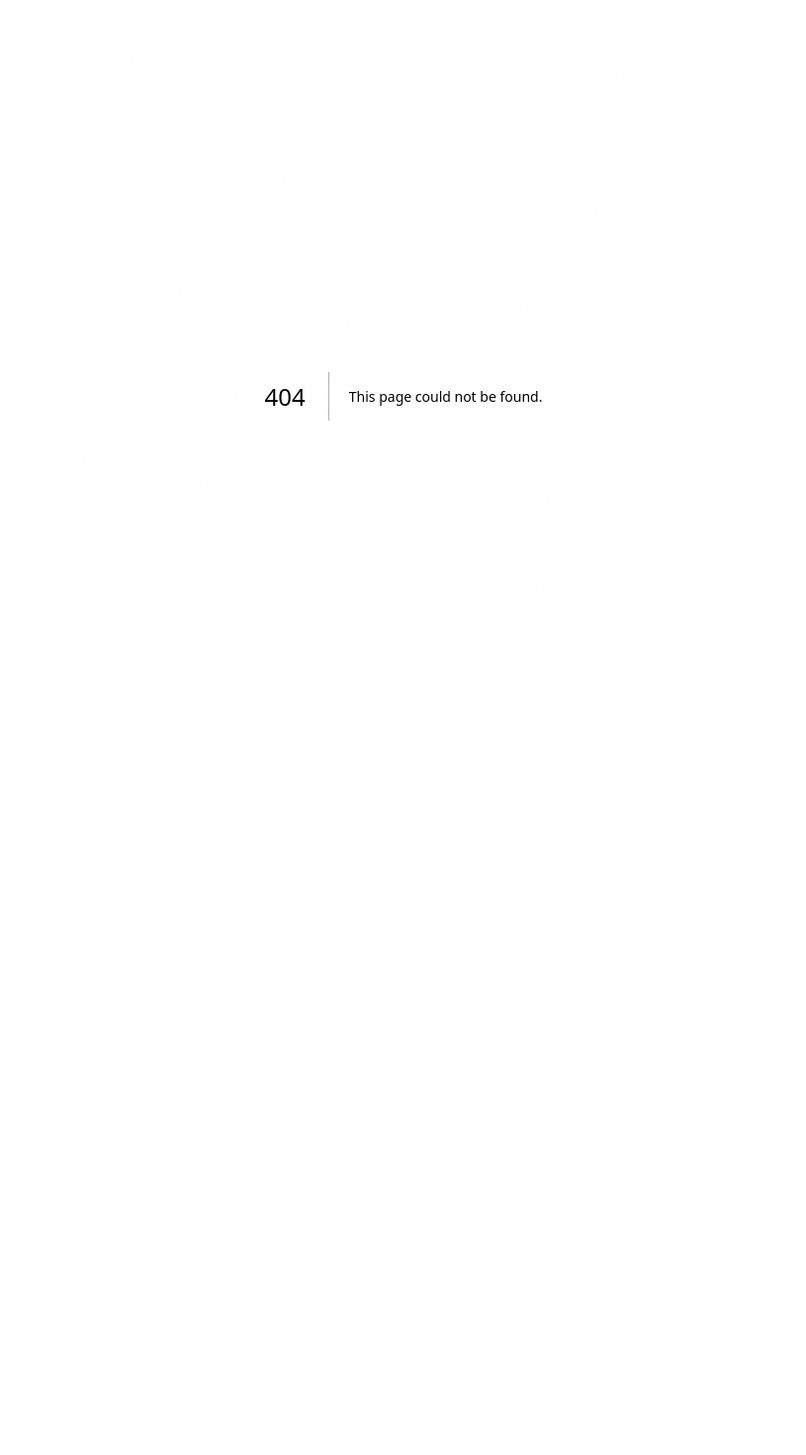
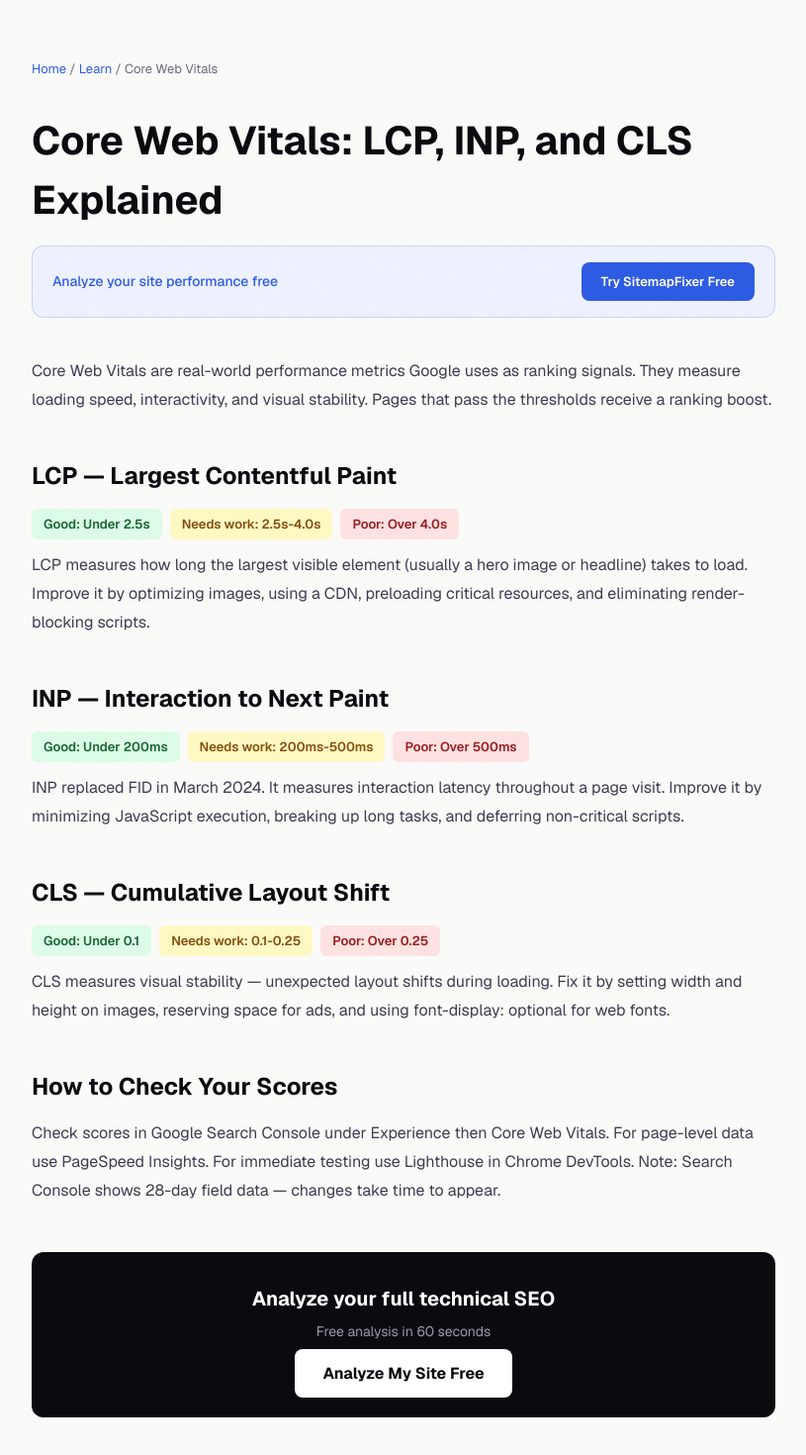
Before and after one commit to Watermelon-Coctail-Bar/sitemap-fixer, a Next.js app: page /learn/core-web-vitals in a window 1280 px wide. Before the commit this address had no page. Shown: the top 1470 px of the page at 99% size, without its empty margins (232-1047 px from the left). Before the commit the page ends 800 px from the top, so only its background shows below. Built offline with nearby package versions, Linux system fonts and the light colour scheme.

Commit message:
Create page.tsx

```diff
--- /dev/null
+++ b/src/app/learn/core-web-vitals/page.tsx
@@ -0,0 +1,53 @@
+import type { Metadata } from 'next';
+export const metadata: Metadata = {
+  title: 'Core Web Vitals: LCP, INP, CLS Explained | SitemapFixer',
+  description: 'Core Web Vitals are Google ranking signals. Learn what LCP, INP, and CLS mean, scores you need, and how to improve them.',
+  alternates: { canonical: 'https://sitemapfixer.com/learn/core-web-vitals' },
+};
+export default function Page() {
+  return (
+    <div style={{ maxWidth: 800, margin: '0 auto', padding: '60px 24px' }}>
+      <nav style={{ fontSize: 13, color: '#6b6b7d', marginBottom: 32 }}>
+        <a href="/" style={{ color: '#2d5be3', textDecoration: 'none' }}>Home</a>{' / '}
+        <a href="/learn" style={{ color: '#2d5be3', textDecoration: 'none' }}>Learn</a>{' / '}
+        <span>Core Web Vitals</span>
+      </nav>
+      <h1 style={{ fontSize: 40, fontWeight: 700, color: '#0a0a0f', marginBottom: 16 }}>Core Web Vitals: LCP, INP, and CLS Explained</h1>
+      <div style={{ background: '#eef1ff', border: '1px solid rgba(45,91,227,0.2)', borderRadius: 12, padding: '16px 20px', marginBottom: 40, display: 'flex', alignItems: 'center', justifyContent: 'space-between', gap: 16 }}>
+        <span style={{ fontSize: 14, color: '#2d5be3', fontWeight: 500 }}>Analyze your site performance free</span>
+        <a href="/" style={{ background: '#2d5be3', color: 'white', padding: '10px 20px', borderRadius: 8, textDecoration: 'none', fontWeight: 600, fontSize: 13 }}>Try SitemapFixer Free</a>
+      </div>
+      <div style={{ fontSize: 16, color: '#3d3d4f', lineHeight: 1.8 }}>
+        <p style={{ marginBottom: 20 }}>Core Web Vitals are real-world performance metrics Google uses as ranking signals. They measure loading speed, interactivity, and visual stability. Pages that pass the thresholds receive a ranking boost.</p>
+        <h2 style={{ fontSize: 24, fontWeight: 700, color: '#0a0a0f', marginTop: 40, marginBottom: 12 }}>LCP — Largest Contentful Paint</h2>
+        <div style={{ display: 'flex', gap: 8, marginBottom: 12, flexWrap: 'wrap' }}>
+          <span style={{ background: '#dcfce7', color: '#166534', padding: '4px 12px', borderRadius: 6, fontSize: 13, fontWeight: 600 }}>Good: Under 2.5s</span>
+          <span style={{ background: '#fef9c3', color: '#854d0e', padding: '4px 12px', borderRadius: 6, fontSize: 13, fontWeight: 600 }}>Needs work: 2.5s-4.0s</span>
+          <span style={{ background: '#fee2e2', color: '#991b1b', padding: '4px 12px', borderRadius: 6, fontSize: 13, fontWeight: 600 }}>Poor: Over 4.0s</span>
+        </div>
+        <p style={{ marginBottom: 20 }}>LCP measures how long the largest visible element (usually a hero image or headline) takes to load. Improve it by optimizing images, using a CDN, preloading critical resources, and eliminating render-blocking scripts.</p>
+        <h2 style={{ fontSize: 24, fontWeight: 700, color: '#0a0a0f', marginTop: 40, marginBottom: 12 }}>INP — Interaction to Next Paint</h2>
+        <div style={{ display: 'flex', gap: 8, marginBottom: 12, flexWrap: 'wrap' }}>
+          <span style={{ background: '#dcfce7', color: '#166534', padding: '4px 12px', borderRadius: 6, fontSize: 13, fontWeight: 600 }}>Good: Under 200ms</span>
+          <span style={{ background: '#fef9c3', color: '#854d0e', padding: '4px 12px', borderRadius: 6, fontSize: 13, fontWeight: 600 }}>Needs work: 200ms-500ms</span>
+          <span style={{ background: '#fee2e2', color: '#991b1b', padding: '4px 12px', borderRadius: 6, fontSize: 13, fontWeight: 600 }}>Poor: Over 500ms</span>
+        </div>
+        <p style={{ marginBottom: 20 }}>INP replaced FID in March 2024. It measures interaction latency throughout a page visit. Improve it by minimizing JavaScript execution, breaking up long tasks, and deferring non-critical scripts.</p>
+        <h2 style={{ fontSize: 24, fontWeight: 700, color: '#0a0a0f', marginTop: 40, marginBottom: 12 }}>CLS — Cumulative Layout Shift</h2>
+        <div style={{ display: 'flex', gap: 8, marginBottom: 12, flexWrap: 'wrap' }}>
+          <span style={{ background: '#dcfce7', color: '#166534', padding: '4px 12px', borderRadius: 6, fontSize: 13, fontWeight: 600 }}>Good: Under 0.1</span>
+          <span style={{ background: '#fef9c3', color: '#854d0e', padding: '4px 12px', borderRadius: 6, fontSize: 13, fontWeight: 600 }}>Needs work: 0.1-0.25</span>
+          <span style={{ background: '#fee2e2', color: '#991b1b', padding: '4px 12px', borderRadius: 6, fontSize: 13, fontWeight: 600 }}>Poor: Over 0.25</span>
+        </div>
+        <p style={{ marginBottom: 20 }}>CLS measures visual stability — unexpected layout shifts during loading. Fix it by setting width and height on images, reserving space for ads, and using font-display: optional for web fonts.</p>
+        <h2 style={{ fontSize: 24, fontWeight: 700, color: '#0a0a0f', marginTop: 40, marginBottom: 12 }}>How to Check Your Scores</h2>
+        <p>Check scores in Google Search Console under Experience then Core Web Vitals. For page-level data use PageSpeed Insights. For immediate testing use Lighthouse in Chrome DevTools. Note: Search Console shows 28-day field data — changes take time to appear.</p>
+      </div>
+      <div style={{ background: '#0a0a0f', borderRadius: 12, padding: '32px', textAlign: 'center', marginTop: 48 }}>
+        <div style={{ fontSize: 20, fontWeight: 700, color: 'white', marginBottom: 8 }}>Analyze your full technical SEO</div>
+        <div style={{ color: '#9999aa', marginBottom: 20, fontSize: 14 }}>Free analysis in 60 seconds</div>
+        <a href="/" style={{ background: 'white', color: '#0a0a0f', padding: '14px 28px', borderRadius: 8, textDecoration: 'none', fontWeight: 700 }}>Analyze My Site Free</a>
+      </div>
+    </div>
+  );
+}
```
